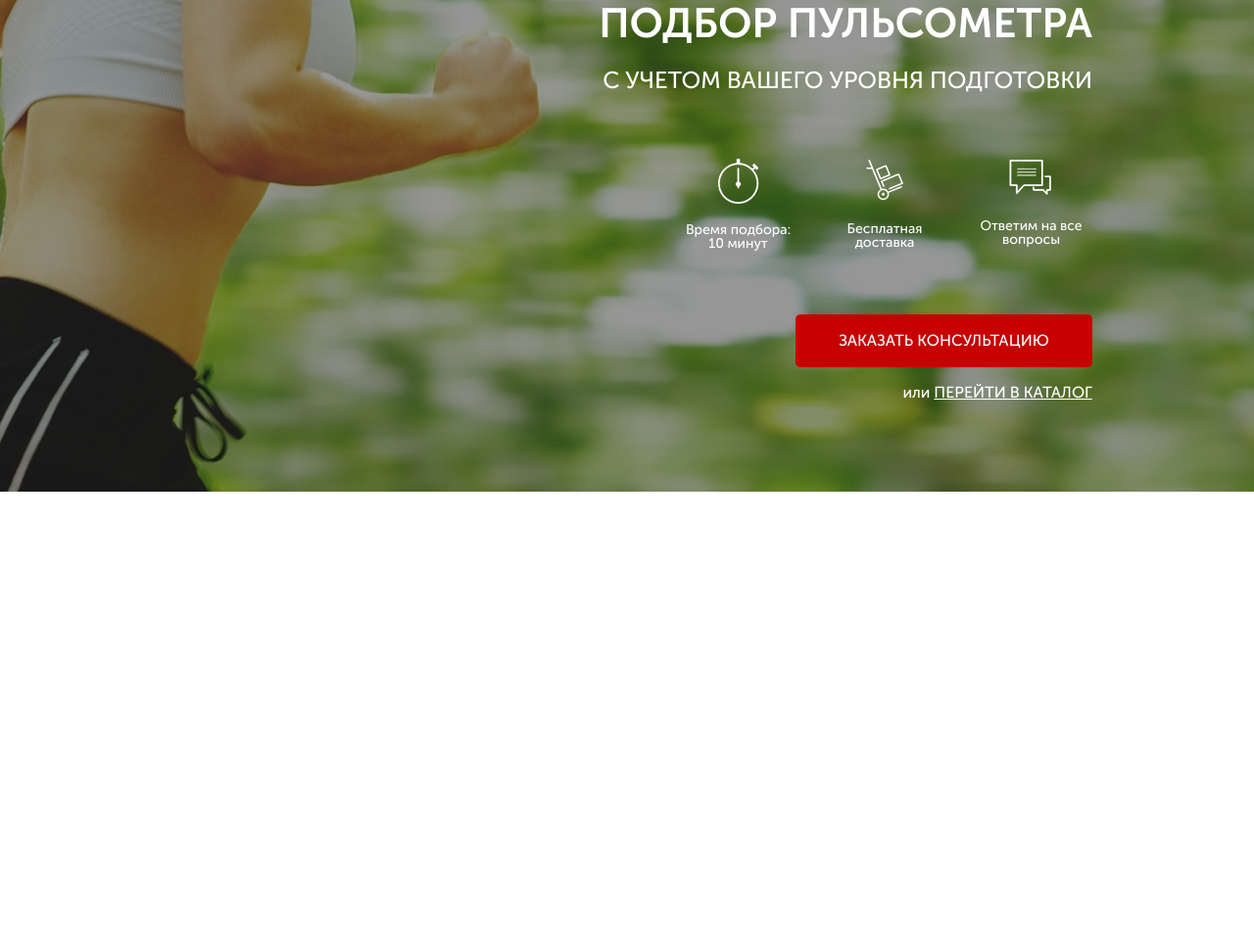
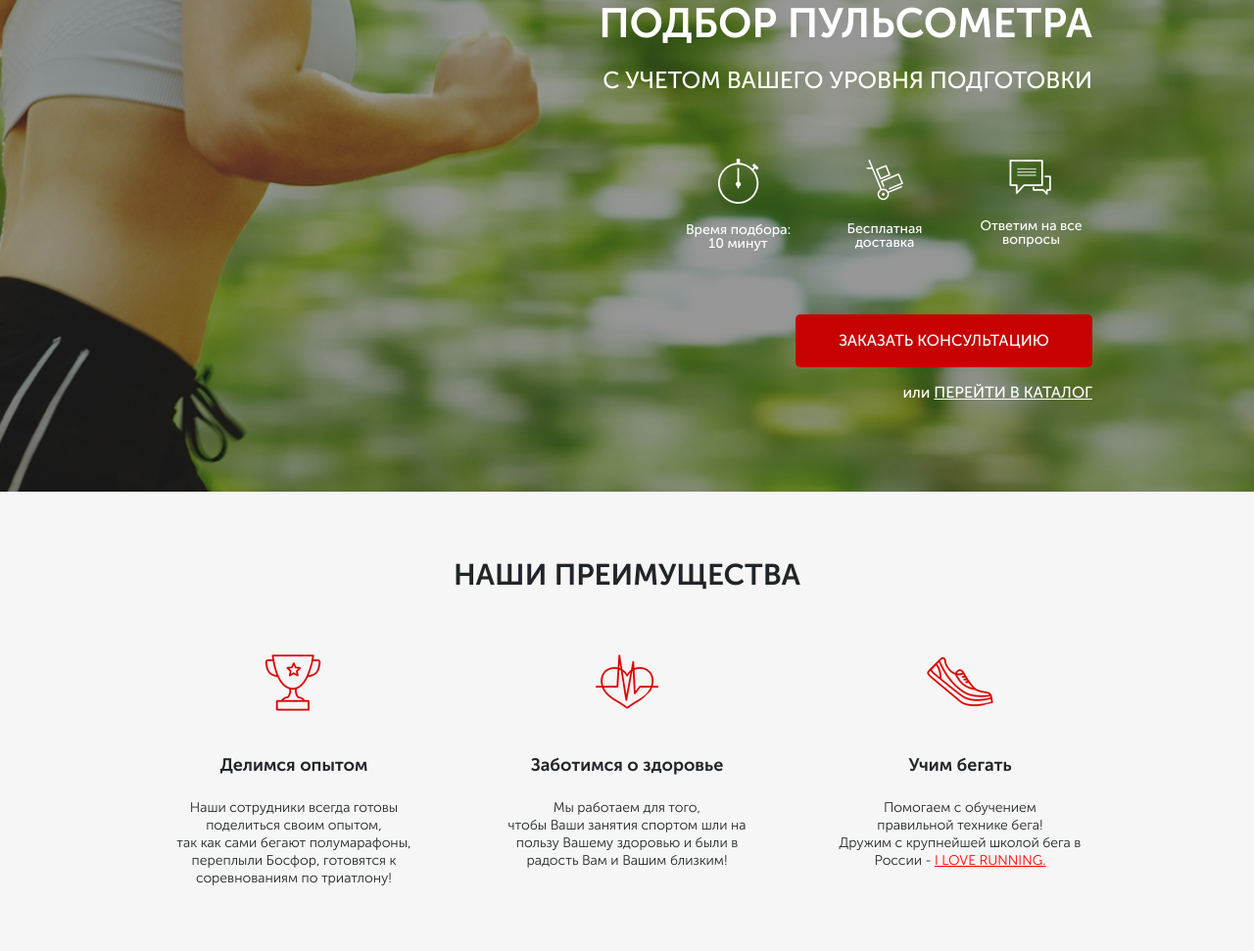
Before and after one commit to oiva-terho/pulse, a website: page src/index.html in a window 1280 px wide. Shown: the part 165-1136 px from the top of the page at 98% size. Before the commit the page ends 800 px from the top, so only its background shows below. Drawn offline with nearby package versions, Linux system fonts and the light colour scheme; files that its build step writes are made by us from their sources; files whose address does not match are found by name.

Commit message:
advantages section

```diff
--- a/src/index.html
+++ b/src/index.html
@@ -71,5 +71,28 @@
         </div>
       </div>
     </section>
+    <section class="advantages">
+      <div class="container">
+          <h2 class="advantages__header">Наши преимущества</h2>
+          <div class="advantages__wrapper">
+              <div class="advantages__item">
+                  <img src="/public/icons/advantages/cup.png" alt="cup" id="cup">
+                  <h3 class="advantages__title">Делимся опытом</h3>
+                  Наши сотрудники всегда готовы поделиться своим опытом, <br>так как сами бегают полумарафоны, переплыли Босфор, готовятся к соревнованиям по триатлону!
+              </div>
+              <div class="advantages__item">
+                  <img src="/public/icons/advantages/heart.png" alt="heart" id="heart">
+                  <h3 class="advantages__title">Заботимся о здоровье</h3>
+                  Мы работаем для того, <br>чтобы Ваши занятия спортом шли на пользу Вашему здоровью и были в радость Вам и Вашим близким!
+              </div>
+              <div class="advantages__item">
+                  <img src="/public/icons/advantages/shoe.png" alt="shoe">
+                  <h3 class="advantages__title">Учим бегать</h3>
+                  Помогаем с обучением <br>правильной технике бега! <br>Дружим с крупнейшей школой бега в России - <a href="#">I LOVE RUNNING.</a>
+              </div>
+          </div>
+      </div>
+  </section>
+
   </body>
 </html>
--- /dev/null
+++ b/src/sass/blocks/_advantages.scss
@@ -0,0 +1,35 @@
+.advantages {
+    background-color: #f6f6f6;
+    padding: 70px 0 65px 0;
+    line-height: 1;
+    &__header {
+        font-size: 30px;
+        font-weight: 700;
+        text-transform: uppercase;
+        text-align: center;
+        margin-bottom: 0;
+    }
+    &__wrapper {
+        display: flex;
+        justify-content: space-between;
+        margin-top: 60px;
+    }
+    &__item {
+        width: 270px;
+        text-align: center;
+        font-size: 14px;
+        font-weight: 300;
+        line-height: 18px;
+        a {
+            color: #f00;
+            text-decoration: underline;
+        }
+    }
+
+    &__title {
+        margin: 35px 0 20px 0;
+        font-size: 18px;
+        font-weight: 700;
+        line-height: 29px;
+    }
+}
--- a/src/sass/style.scss
+++ b/src/sass/style.scss
@@ -1,5 +1,6 @@
 @import 'base/fonts';
 @import 'base/variables';
+@import 'blocks/advantages';
 @import 'blocks/buttons';
 @import 'blocks/promo';
 @import 'blocks/header';
```
Also changed, not shown: src/assets/icons/advantages/cup.png (added), src/assets/icons/advantages/heart.png (added), src/assets/icons/advantages/shoe.png (added).
